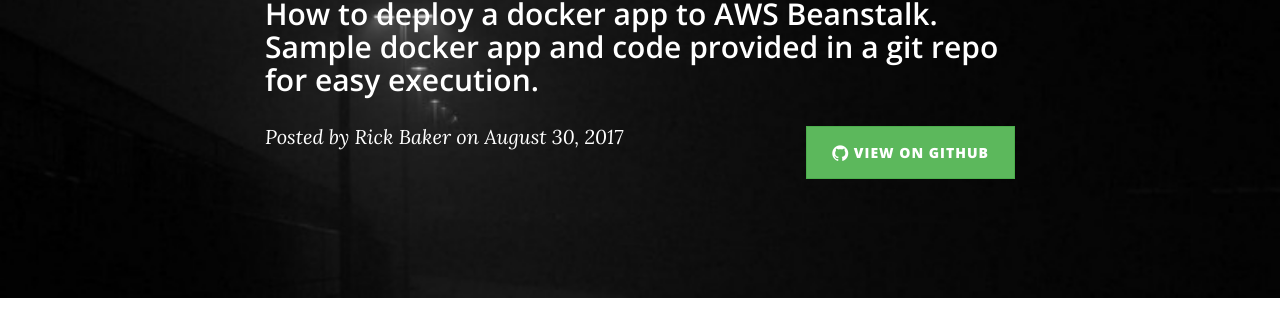
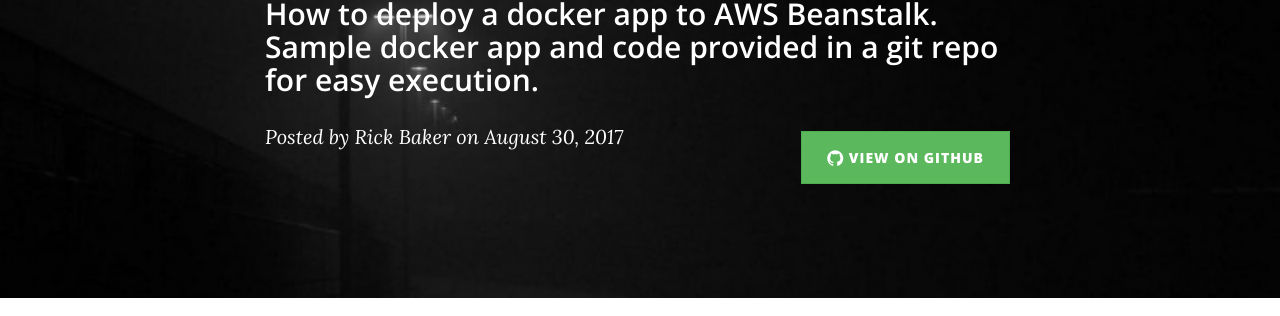
Before and after one commit to ricktbaker/ricktbaker.github.io, a Jekyll site: the page built from _posts/2017-08-30-docker-aws-beanstalk.markdown, in a window 1280 px wide. Shown: the part 304-620 px from the top of the page. Built offline with Jekyll 4.4.1, drawn with Linux system fonts in a browser that asks for light colours; nearby versions of some CDN libraries.

Commit message:
initial checkin

```diff
--- a/_layouts/post.html
+++ b/_layouts/post.html
@@ -13,7 +13,7 @@
                     <h2 class="subheading">{{ page.subtitle }}</h2>
                     {% endif %}
                     {% if page.repo %}
-                    <a target="_blank" style="float: right" class="btn btn-success btn-sm" href="{{ page.repo }}">
+                    <a target="_blank" style="float: right; margin: 5px 5px" class="btn btn-success btn-sm" href="{{ page.repo }}">
                         <i class="fa fa-lg fa-github"></i> View on GitHub</a>
                     {% endif %}
                     <span class="meta">Posted by {% if page.author %}{{ page.author }}{% else %}{{ site.title }}{% endif %} on {{ page.date | date: "%B %-d, %Y" }}</span>
```
